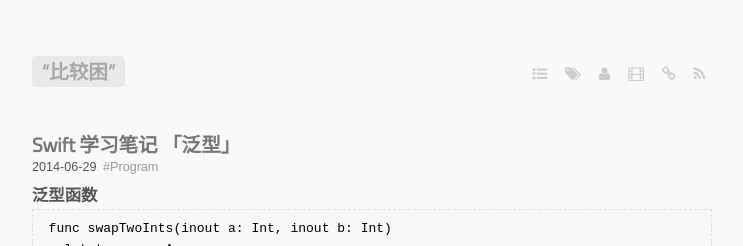
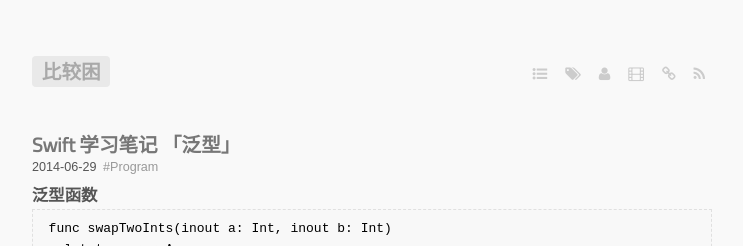
Before and after one commit to yichenluan/yichenluan.github.io, a Jekyll site: the page built from index.markdown, in a window 1280 px wide and 900 px high. Shown: the top 246 px of the window, without its empty margins (268-1011 px from the left). Built offline with Jekyll 4.4.1, drawn with Linux system fonts in a browser that asks for light colours; some web fonts are replaced; Markdown is read by kramdown in place of the engine named in the settings; comment, search, counter and statistics services are not loaded.

```diff
--- a/_config.yml
+++ b/_config.yml
@@ -1,7 +1,7 @@
 markdown: rdiscount
 pygments: true
 permalink: /:year/:month/:day/:title.html
-name: “比较困”
+name: 比较困
 markdown: rdiscount
 
 author: "yichenluan"
```
